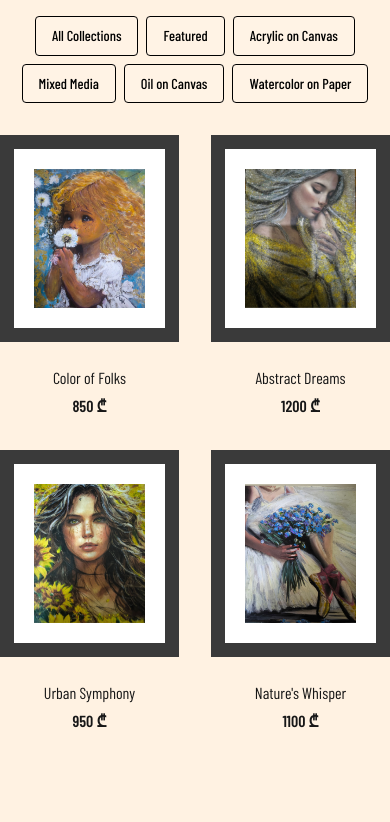
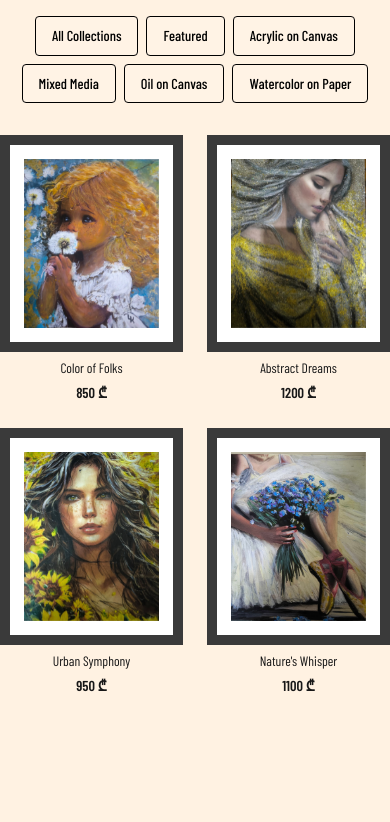
Before and after one commit to vaqsi1990/art, a Next.js app: page / in a window 390 px wide. Shown: the part 1020-1842 px from the top of the page. Built offline with nearby package versions, Linux system fonts and the light colour scheme; a web font is replaced by a local one.

Commit message:
categories

```diff
--- a/app/globals.css
+++ b/app/globals.css
@@ -646,7 +646,122 @@ nav.nav-scrolled .burger-line {
   width: 100%;
 }
 
+.popular-grid.filtered {
+  grid-template-columns: repeat(auto-fit, minmax(150px, 1fr));
+  gap: 1.5rem;
+}
+
+.popular-grid.filtered .frame-outer {
+  padding: 10px;
+}
+
+.popular-grid.filtered .frame-inner {
+  padding: 14px;
+}
+
+.popular-grid.filtered .art-info h3 {
+  font-size: 0.85rem;
+  margin: 0.4rem 0 0.2rem;
+}
+
+.popular-grid.filtered .art-info p {
+  font-size: 0.9rem;
+}
+
 .popular-item {
+  width: 100%;
+  max-width: 400px !important; /* ← აირჩიე შენი დიზაინის ზომა */
+  margin: 0 auto;
+}
+
+/* გარე მუქი ჩარჩო */
+.frame-outer {
+  background: #3a3a3a;
+  padding: 14px;
+  transition: transform 0.3s ease;
+  will-change: transform;
+}
+
+/* თეთრი პასპარტუ */
+.frame-inner {
+  background: #ffffff;
+  padding: 20px;
+  overflow: hidden;
+}
+
+/* თვითონ სურათი */
+.frame-inner img {
+  display: block;
+  width: 100%;
+  aspect-ratio: 4 / 5;
+  object-fit: cover;
+  will-change: transform, opacity;
+  transition: transform 0.4s ease;
+}
+
+
+
+.art-info {
+  will-change: transform;
+}
+
+
+/* ტექსტი ქვემოთ */
+.art-info {
+  text-align: center;
+}
+
+.art-info h3 {
+  font-size: 1rem;
+  margin: 0.5rem 0 0.25rem;
+}
+
+.art-info p {
+  font-weight: 600;
+  margin: 0;
+}
+
+/* Categories Grid - Same styles as popular but with category names */
+
+
+.categories-grid {
+  display: grid;
+  grid-template-columns: repeat(auto-fit, minmax(200px, 1fr));
+  gap: 2rem;
+  width: 100%;
+}
+
+.categories-grid.filtered {
+  display: grid;
+  grid-template-columns: repeat(auto-fill, minmax(150px, 180px));
+  gap: 1.5rem;
+  max-width: 100%;
+  justify-items: center;
+}
+
+.categories-grid.filtered .category-item {
+  width: 100%;
+  max-width: 180px;
+}
+
+.categories-grid.filtered .category-frame-outer {
+  padding: 10px;
+}
+
+.categories-grid.filtered .category-frame-inner {
+  padding: 12px;
+}
+
+.categories-grid.filtered .category-art-info h3 {
+  font-size: 0.85rem;
+  margin: 0.4rem 0 0.2rem;
+}
+
+.categories-grid.filtered .category-art-info p {
+  font-size: 0.9rem;
+}
+
+.category-item {
   display: flex;
   flex-direction: column;
   gap: 1rem;
@@ -654,25 +769,34 @@ nav.nav-scrolled .burger-line {
   text-decoration: none;
   color: inherit;
   will-change: transform;
+  width: 300px;
+  height: 500px;
 }
 
 /* გარე მუქი ჩარჩო */
-.frame-outer {
+.category-frame-outer {
   background: #3a3a3a;
   padding: 14px;
   transition: transform 0.3s ease;
   will-change: transform;
+  width: 300px;
+  height: 350px;
 }
 
 /* თეთრი პასპარტუ */
-.frame-inner {
+.category-frame-inner {
   background: #ffffff;
   padding: 20px;
   overflow: hidden;
-}
+  width: 100%;
+
+}
+
+
+
 
 /* თვითონ სურათი */
-.frame-inner img {
+.category-frame-inner img {
   display: block;
   width: 100%;
   aspect-ratio: 4 / 5;
@@ -681,31 +805,32 @@ nav.nav-scrolled .burger-line {
   transition: transform 0.4s ease;
 }
 
-.popular-item:hover .frame-inner img {
+
+
+.category-item:hover .category-frame-inner img {
   transform: scale(1.05);
 }
 
 /* hover ეფექტი */
-.popular-item:hover .frame-outer {
+.category-item:hover .category-frame-outer {
   transform: scale(1.02);
 }
 
-.art-info {
+.category-art-info {
   will-change: transform;
 }
 
-
 /* ტექსტი ქვემოთ */
-.art-info {
+.category-art-info {
   text-align: center;
 }
 
-.art-info h3 {
+.category-art-info h3 {
   font-size: 1rem;
   margin: 0.5rem 0 0.25rem;
 }
 
-.art-info p {
+.category-art-info p {
   font-weight: 600;
   margin: 0;
 }
@@ -742,19 +867,7 @@ nav.nav-scrolled .burger-line {
   opacity: 0.7;
 }
 
-.categories-grid {
-  display: grid;
-  grid-template-columns: repeat(auto-fit, minmax(280px, 1fr));
-  gap: 2rem;
-  width: 100%;
-}
-
-.categories-grid.filtered {
-  grid-template-columns: repeat(auto-fit, minmax(450px, 1fr)) !important;
-  gap: 3rem;
-  max-width: 1400px;
-  margin: 0 auto;
-}
+/* Removed duplicate categories-grid styles - using the ones defined earlier */
 
 .category-card {
   position: relative;
@@ -866,8 +979,8 @@ nav.nav-scrolled .burger-line {
   }
 
   .categories-grid.filtered {
-    grid-template-columns: repeat(auto-fit, minmax(320px, 1fr));
-    gap: 2rem;
+    grid-template-columns: repeat(auto-fill, minmax(150px, 1fr));
+    gap: 1.5rem;
   }
 
   .category-card.large .category-name {
@@ -1261,6 +1374,9 @@ nav.nav-scrolled .burger-line {
     padding: 3rem 1.5rem;
   }
   .popular-grid {
+    grid-template-columns: repeat(auto-fit, minmax(150px, 1fr));
+  }
+  .categories-grid {
     grid-template-columns: repeat(auto-fit, minmax(150px, 1fr));
   }
   .logo-text {
--- a/components/Categories.tsx
+++ b/components/Categories.tsx
@@ -129,7 +129,7 @@ const Categories = () => {
           })}
         </div>
 
-        <div className="popular-grid">
+        <div className="popular-grid filtered">
           {filteredArtworks.map((artwork, index) => {
             return (
               <div key={artwork.id} className="popular-item">
```
